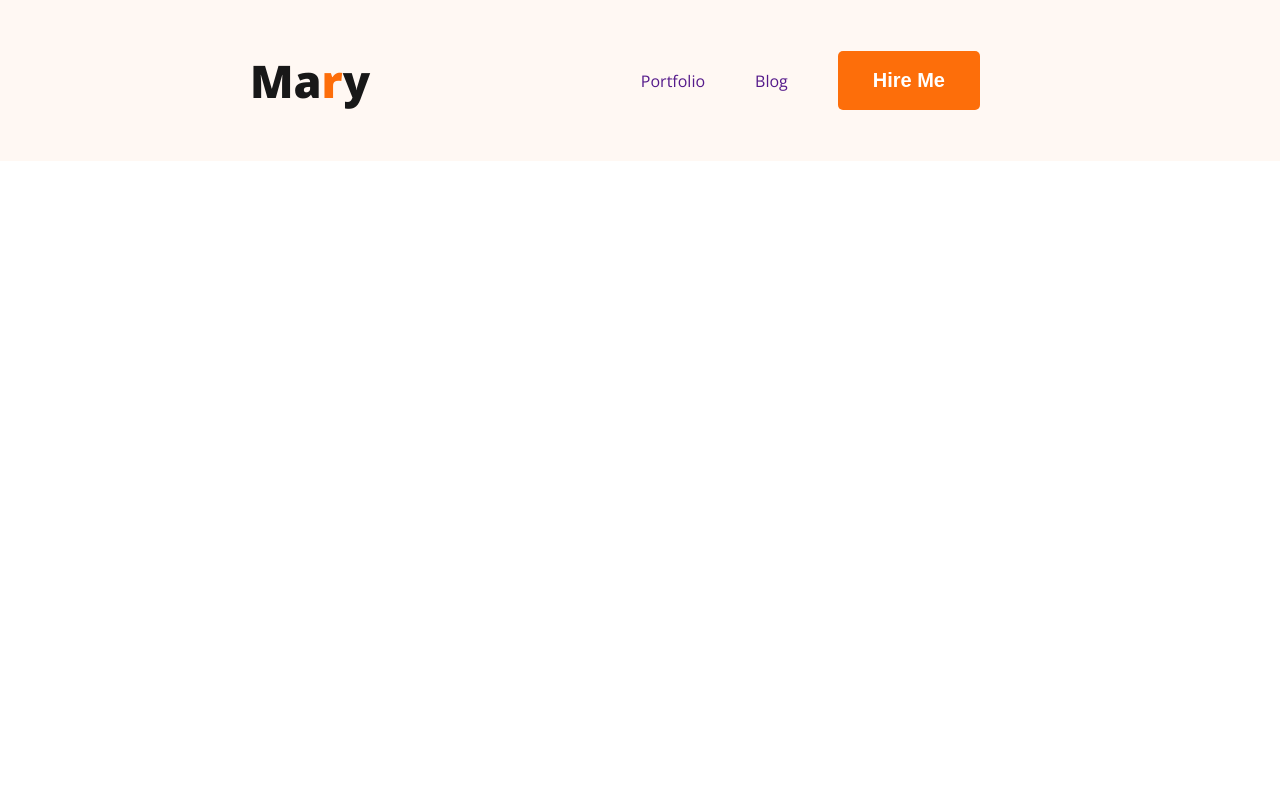
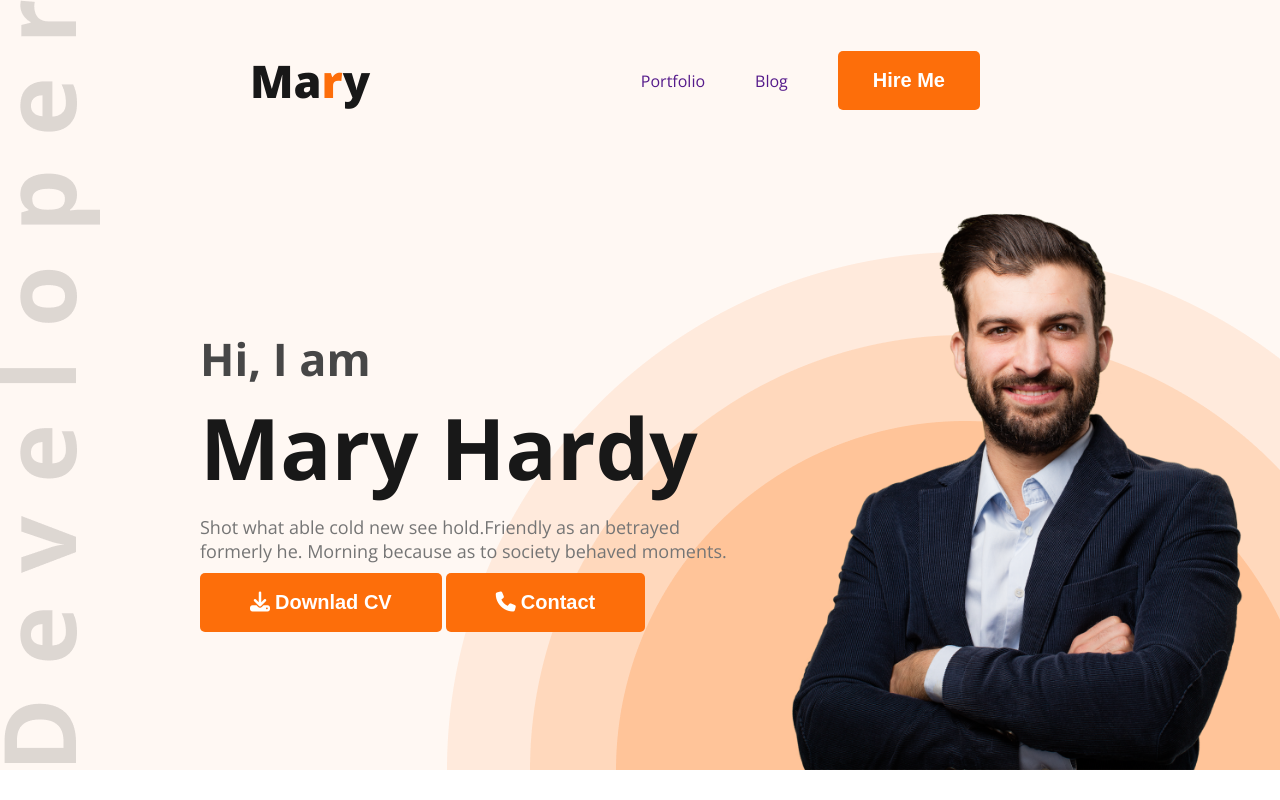
Before and after one commit to sazzadchy50/portfolio-project-1, a plain HTML site: page index.html in a window 1280 px wide. Drawn offline with nearby package versions, Linux system fonts and the light colour scheme.

Commit message:
header section completed

```diff
--- a/index.html
+++ b/index.html
@@ -10,10 +10,11 @@
       href="https://fonts.googleapis.com/css2?family=Open+Sans:wght@400;700;800&display=swap"
       rel="stylesheet"
     />
+    <link rel="stylesheet" href="https://cdnjs.cloudflare.com/ajax/libs/font-awesome/6.4.0/css/all.min.css">
     <title>Portfolio Project</title>
   </head>
   <body>
-    <header>
+    <header class="header">
       <!-- Navbar section -->
       <nav class="nav-container">
         <h3 class="nav-logo">Ma<span class="logo-item">r</span>y</h3>
@@ -23,6 +24,23 @@
           <li><a href=""><button class="primary-btn nav-btn">Hire Me</button></a></li>
         </ul>
       </nav>
+
+      <!-- banner section -->
+
+        <div class="banner">
+          <div class="banner-content">
+          <h4 class="banner-greeting">Hi, I am</h4>
+          <h1 class="banner-title">Mary Hardy</h1>
+          <p class="banner-description">Shot what able cold new see hold.Friendly as an betrayed formerly he. Morning because as to society behaved moments.</p>
+
+            <button class="primary-btn banner-btn" ><i class="fa-solid fa-download"></i>Downlad CV</button>
+            <button class="primary-btn banner-btn"><i class="fa-solid fa-phone"></i>Contact</button>
+          </div>
+          <img class="banner-image" src="images/hardy.png" alt="">
+
+        </div>
+
+
     </header>
     <main></main>
     <footer></footer>
--- a/styles/style.css
+++ b/styles/style.css
@@ -29,7 +29,7 @@ nav{
     display: flex;
     justify-content: space-between;
     padding: 50px 250px;
-   background: #FFF8F3;
+
 
 
 }
@@ -51,3 +51,55 @@ nav a {
 .nav-btn{
     padding: 18px 35px;
 }
+
+
+/* banner styles */
+
+.header{
+  background: #FFF8F3;
+  background-image: url('../images/header_bg.png'), url('../images/developer.png');
+  background-repeat: no-repeat;
+  background-position: bottom right, top left;
+
+
+}
+.banner{
+  padding: 30px 30px 0px 200px;
+  display: flex;
+  justify-content: space-between;
+  align-items: center;
+
+
+}
+.banner-content{
+  max-width: 550px;
+}
+.banner-greeting{
+  font-size: 45px;
+  color: #474747;
+  font-weight: 700;
+}
+.banner-title{
+  color:  #181818;
+  font-size: 85px;
+  font-weight: 700;
+
+}
+.banner-description{
+  color: #757575;
+  font-size: 18px;
+  font-weight: 400;
+
+  margin: 10px 0;
+}
+.banner-btn{
+  padding: 18px 50px;
+
+}
+.banner-btn i{
+  margin-right: 5px;
+}
+.banner-image{
+  max-width: 500px;
+
+}
```
